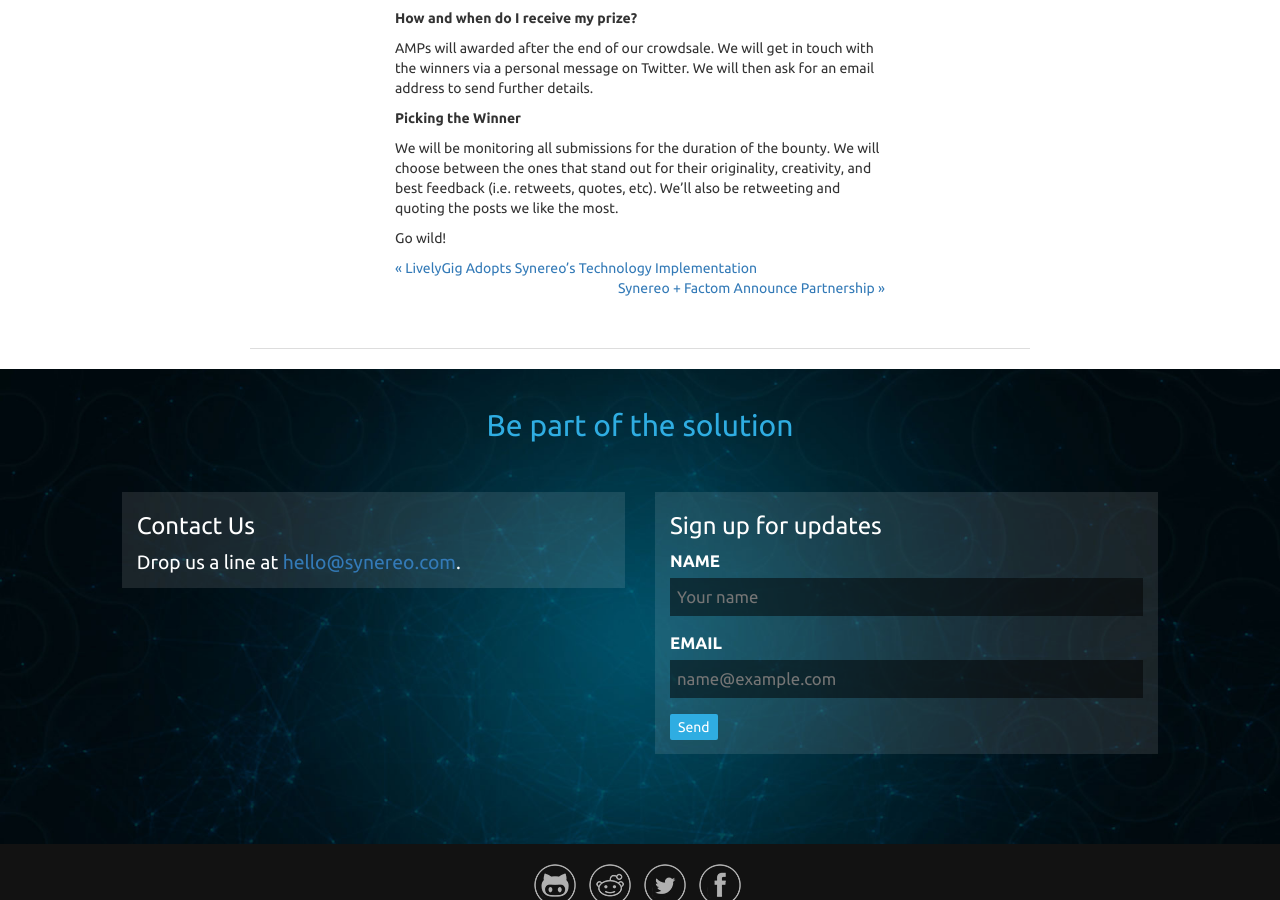
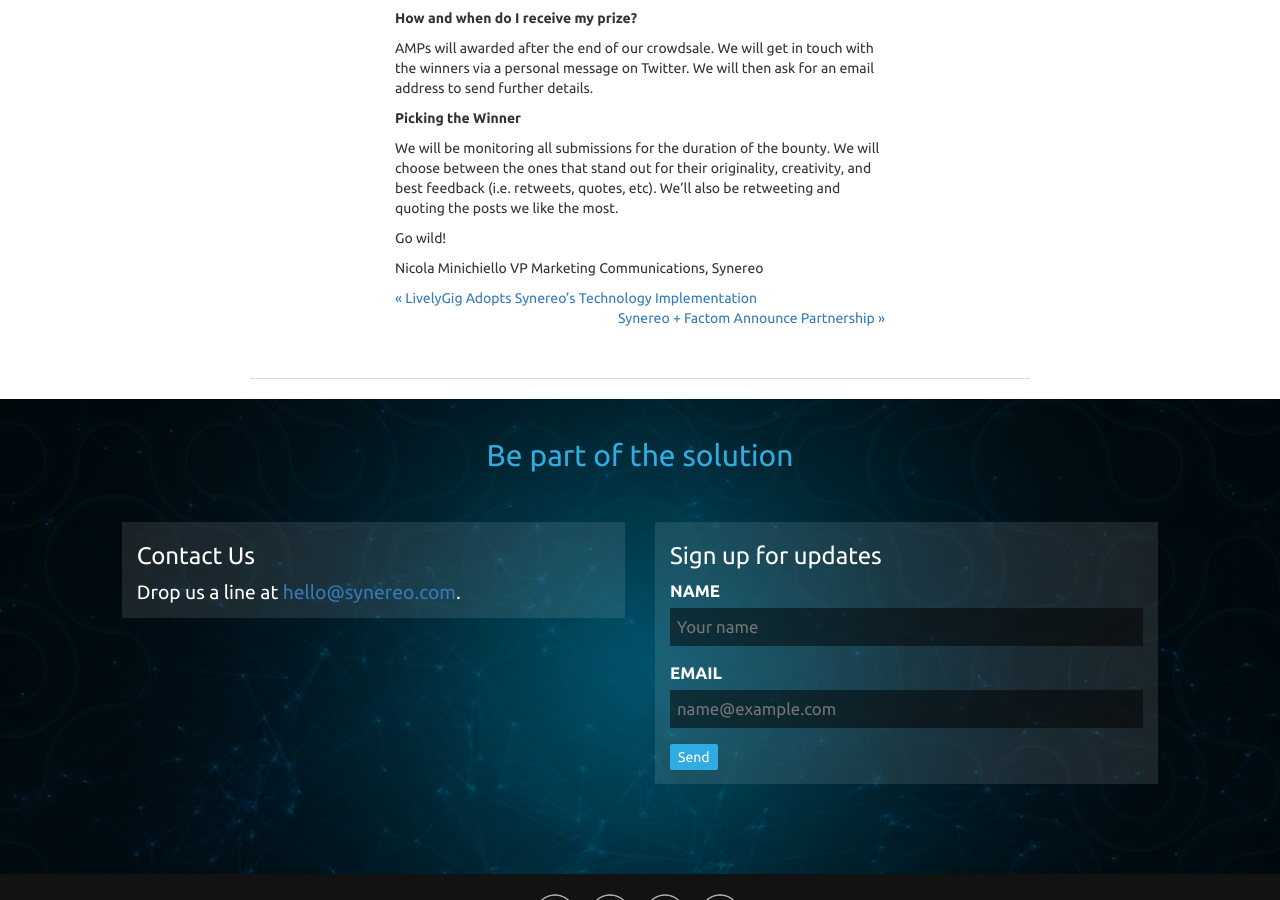
Before and after one commit to synereo/blog.synereo.com, a Jekyll site: the page built from _posts/2015-04-17-twitter-bounties.markdown, in a window 1280 px wide and 900 px high, scrolled down 1279 px. Built offline with Jekyll 4.4.1, drawn with Linux system fonts in a browser that asks for light colours; nearby versions of some CDN libraries; a script that is not in the unit is left out.

Commit message:
Added my name and title as the original
Added my name and title as the original. Dor was keen on me having my name on this ;)

```diff
--- a/_posts/2015-04-17-twitter-bounties.markdown
+++ b/_posts/2015-04-17-twitter-bounties.markdown
@@ -33,3 +33,6 @@
 We will be monitoring all submissions for the duration of the bounty. We will choose between the ones that stand out for their originality, creativity, and best feedback (i.e. retweets, quotes, etc). We'll also be retweeting and quoting the posts we like the most.
 
 Go wild!
+
+Nicola Minichiello
+VP Marketing Communications, Synereo
```
